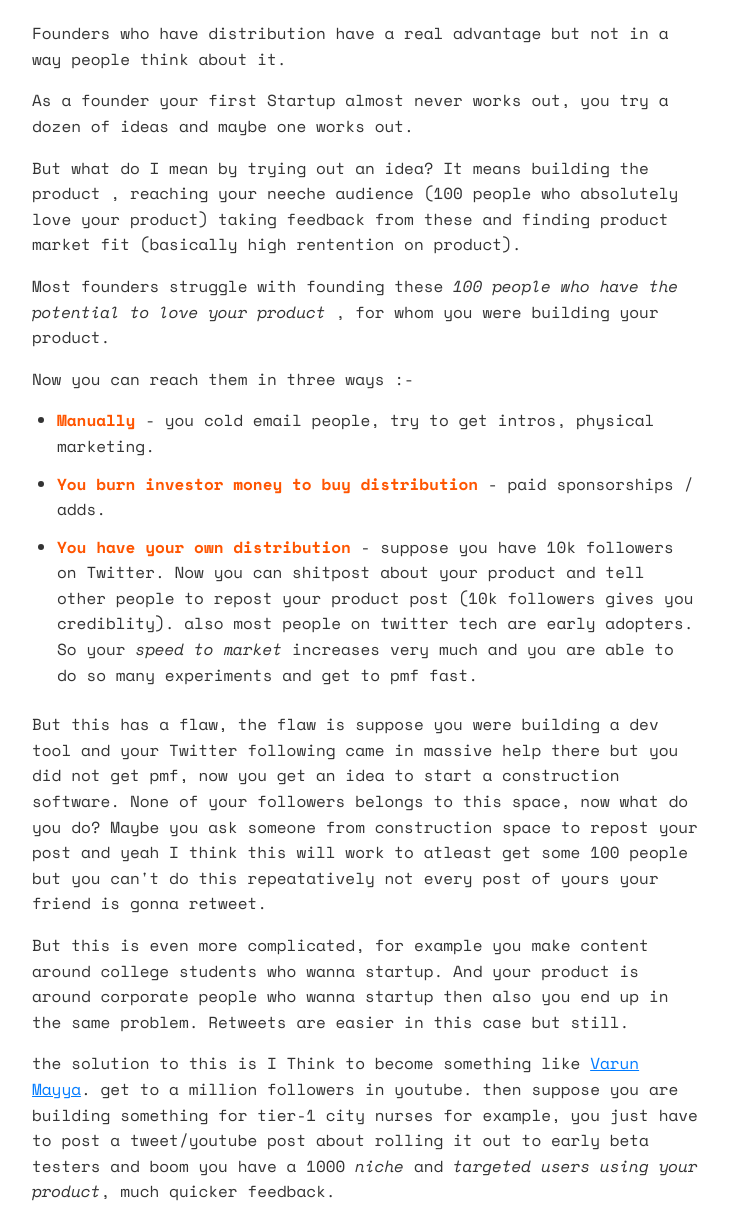
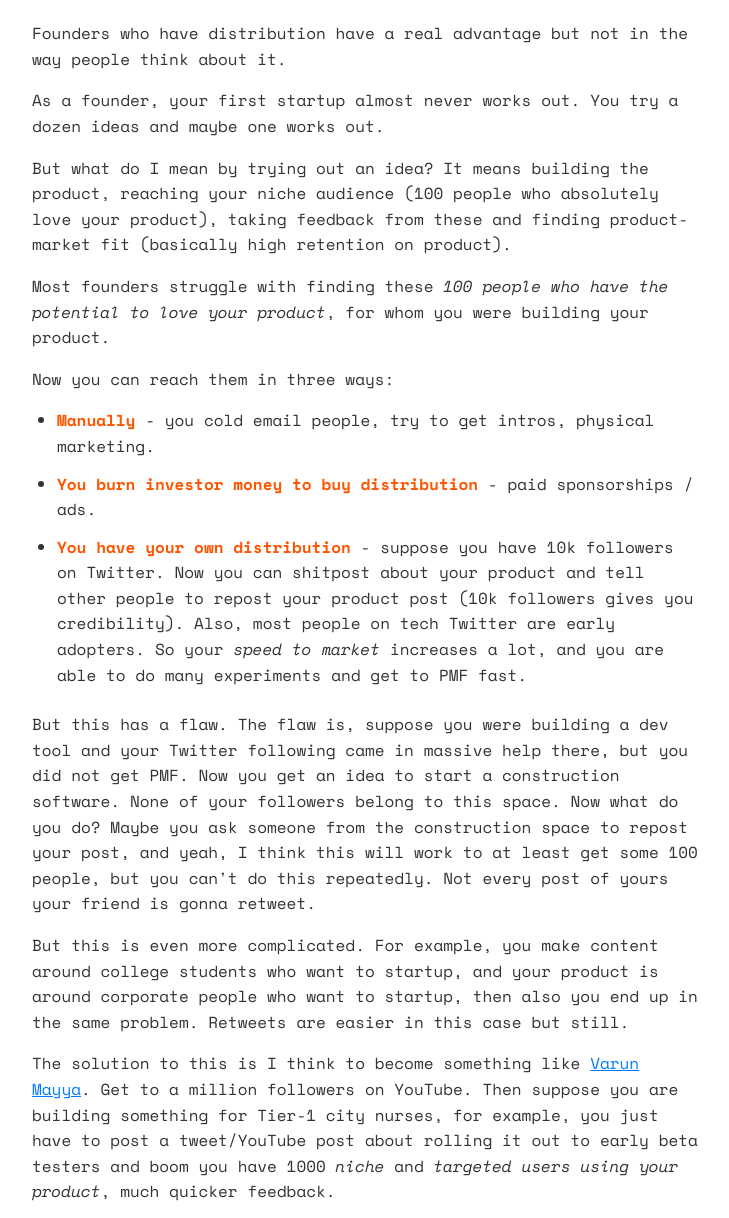
Before and after one commit to goyalayus/ayush, a plain HTML site: page blog/distribution-for-pmf.html in a window 1280 px wide. Shown: the part 70-1288 px from the top of the page, without its empty margins (274-1003 px from the left). Drawn offline with nearby package versions, Linux system fonts and the light colour scheme.

Commit message:
improved the blog

```diff
--- a/blog/distribution-for-pmf.html
+++ b/blog/distribution-for-pmf.html
@@ -14,13 +14,6 @@
         <meta property="og:url" content="https://goyalayus.github.io/blog/distribution-for-pmf.html" />
         <meta property="og:site_name" content="Ayush's Blog" />
 
-        <!-- Twitter Card data -->
-        <meta name="twitter:card" content="summary_large_image" />
-        <meta name="twitter:title" content="Distribution for PMF - Ayush's Blog" />
-        <meta name="twitter:description" content="Exploring the advantages and nuances of having distribution for achieving Product-Market Fit, and how founders can leverage it." />
-        <meta name="twitter:image" content="https://goyalayus.github.io/ayush.jpeg" />
-        <meta name="twitter:site" content="@goyalayus" />
-
         <link rel="preconnect" href="https://fonts.googleapis.com" />
         <link rel="preconnect" href="https://fonts.gstatic.com" crossorigin />
         <link
@@ -30,13 +23,13 @@
         <link rel="stylesheet" href="../style.css" />
         <style>
             body {
-                background-color: #ffffff; /* Plain white background */
-                background-image: none; /* Remove grid pattern from style.css */
-                font-family: 'Space Mono', monospace; /* Original font */
-                color: #333333; /* Standard dark gray text color */
+                background-color: #ffffff;
+                background-image: none;
+                font-family: 'Space Mono', monospace;
+                color: #333333;
                 line-height: 1.6;
                 padding: 0.5rem 1rem 2rem 1rem;
-                max-width: 700px; /* Content readability width */
+                max-width: 700px;
                 margin: 0.5rem auto 2rem auto;
             }
 
@@ -45,7 +38,7 @@
             }
 
             .page-main-title {
-                font-size: 2rem; /* Large title */
+                font-size: 2rem;
                 font-weight: 700;
                 color: #191919;
                 margin-top: 0;
@@ -83,8 +76,9 @@
                 border-left: none;
                 padding-left: 0;
             }
-             .content-section ul li strong {
-                font-weight: 700; /* Explicitly set bold for headings within li */
+
+            .content-section ul li strong {
+                font-weight: 700;
             }
 
             .content-section a,
@@ -92,6 +86,7 @@
                 color: #007bff;
                 text-decoration: underline;
             }
+
             .content-section a:hover,
             .content-section a.inline-link:hover {
                 color: #0056b3;
@@ -103,26 +98,28 @@
             <section class="content-section">
                 <h1 class="page-main-title">Distribution for PMF</h1>
 
-                <p>Founders who have distribution have a real advantage but not in a way people think about it.</p>
+                <p>Founders who have distribution have a real advantage but not in the way people think about it.</p>
 
-                <p>As a founder your first Startup almost never works out, you try a dozen of ideas and maybe one works out.</p>
+                <p>As a founder, your first startup almost never works out. You try a dozen ideas and maybe one works out.</p>
 
-                <p>But what do I mean by trying out an idea? It means building the product , reaching your neeche audience (100 people who absolutely love your product) taking feedback from these and finding product market fit (basically high rentention on product).</p>
+                <p>But what do I mean by trying out an idea? It means building the product, reaching your niche audience (100 people who absolutely love your product), taking feedback from these and finding product-market fit (basically high retention on product).</p>
 
-                <p>Most founders struggle with founding these <em>100 people who have the potential to love your product</em> , for whom you were building your product.</p>
+                <p>Most founders struggle with finding these <em>100 people who have the potential to love your product</em>, for whom you were building your product.</p>
 
-                <p>Now you can reach them in three ways :-</p>
+                <p>Now you can reach them in three ways:</p>
                 <ul>
                     <li><strong>Manually</strong> - you cold email people, try to get intros, physical marketing.</li>
-                    <li><strong>You burn investor money to buy distribution</strong> - paid sponsorships / adds.</li>
-                    <li><strong>You have your own distribution</strong> - suppose you have 10k followers on Twitter. Now you can shitpost about your product and tell other people to repost your product post (10k followers gives you crediblity). also most people on twitter tech are early adopters. So your <em>speed to market</em> increases very much and you are able to do so many experiments and get to pmf fast.</li>
+                    <li><strong>You burn investor money to buy distribution</strong> - paid sponsorships / ads.</li>
+                    <li><strong>You have your own distribution</strong> - suppose you have 10k followers on Twitter. Now you can shitpost about your product and tell other people to repost your product post (10k followers gives you credibility). Also, most people on tech Twitter are early adopters. So your <em>speed to market</em> increases a lot, and you are able to do many experiments and get to PMF fast.</li>
                 </ul>
 
-                <p>But this has a flaw, the flaw is suppose you were building a dev tool and your Twitter following came in massive help there but you did not get pmf, now you get an idea to start a construction software. None of your followers belongs to this space, now what do you do? Maybe you ask someone from construction space to repost your post and yeah I think this will work to atleast get some 100 people but you can't do this repeatatively not every post of yours your friend is gonna retweet.</p>
+                <p>But this has a flaw. The flaw is, suppose you were building a dev tool and your Twitter following came in massive help there, but you did not get PMF. Now you get an idea to start a construction software. None of your followers belong to this space. Now what do you do? Maybe you ask someone from the construction space to repost your post, and yeah, I think this will work to at least get some 100 people, but you can't do this repeatedly. Not every post of yours your friend is gonna retweet.</p>
 
-                <p>But this is even more complicated, for example you make content around college students who wanna startup. And your product is around corporate people who wanna startup then also you end up in the same problem. Retweets are easier in this case but still.</p>
+                <p>But this is even more complicated. For example, you make content around college students who want to startup, and your product is around corporate people who want to startup, then also you end up in the same problem. Retweets are easier in this case but still.</p>
 
-                <p>the solution to this is I Think to become something like <a href="https://x.com/waitin4agi_" target="_blank" rel="noopener noreferrer">Varun Mayya</a>. get to a million followers in youtube. then suppose you are building something for tier-1 city nurses for example, you just have to post a tweet/youtube post about rolling it out to early beta testers and boom you have a 1000 <em>niche</em> and <em>targeted users using your product</em>, much quicker feedback.</p>
+                <p>The solution to this is I think to become something like <a href="https://x.com/waitin4agi_" target="_blank" rel="noopener noreferrer">Varun Mayya</a>. Get to a million followers on YouTube. Then suppose you are building something for Tier-1 city nurses, for example, you just have to post a tweet/YouTube post about rolling it out to early beta testers and boom you have 1000 <em>niche</em> and <em>targeted users using your product</em>, much quicker feedback.</p>
+
+                <p>But building this massive distribution takes years. So another simple way is to pay a very niche but very strong cult-following Twitter account (1–10k followers). But you need to have some money to do this — either savings or funding.</p>
             </section>
         </main>
     </body>
```
